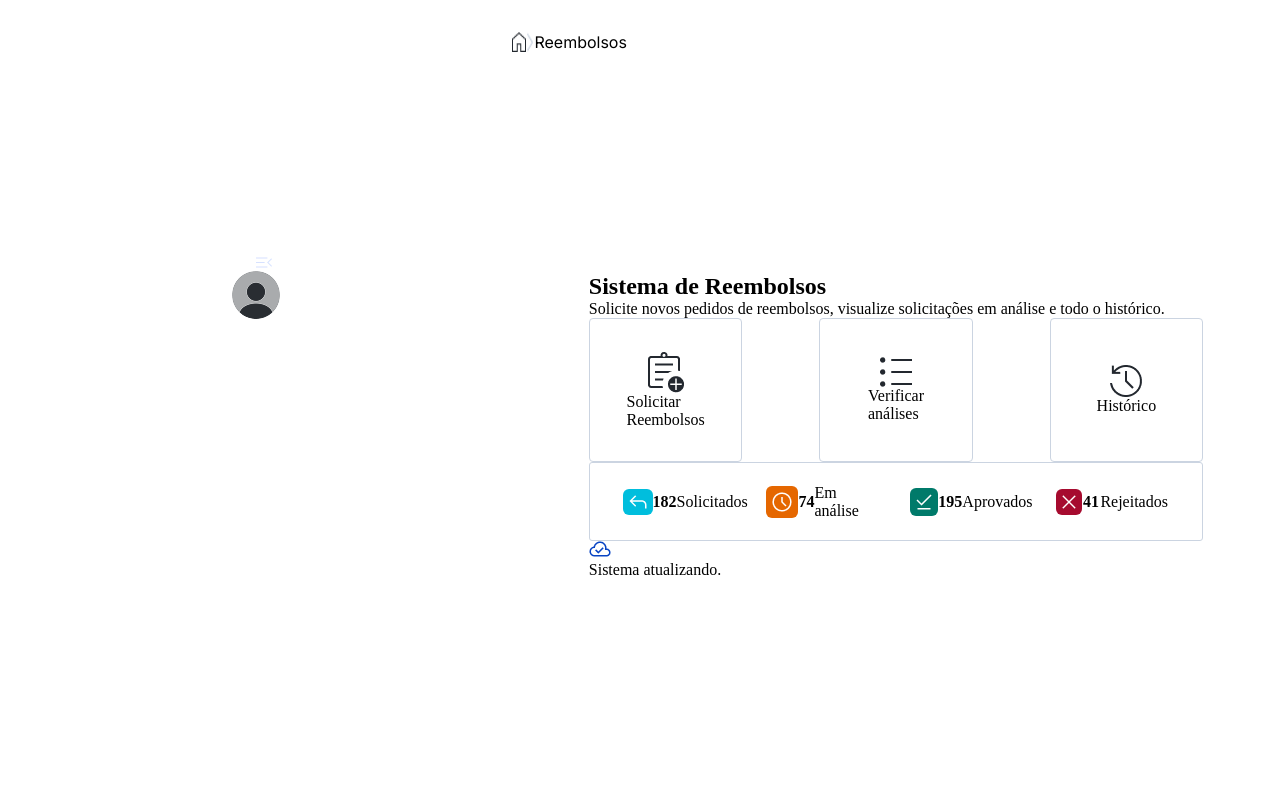
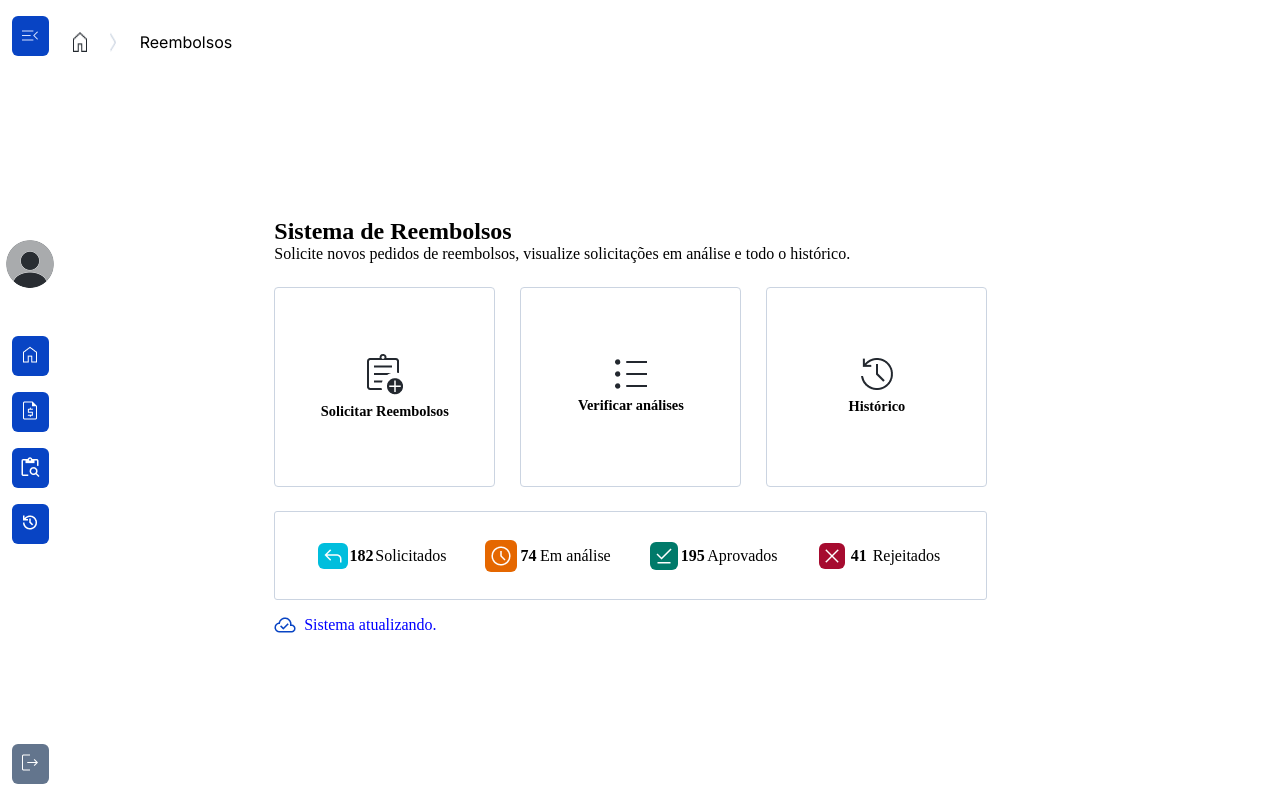
Before and after one commit to maribd1/SISPAR, a React (Vite) app: page /reembolsos in a window 1280 px wide. Built offline with nearby package versions, Linux system fonts and the light colour scheme.

Commit message:
atualizando

```diff
--- a/src/components/navbar/NavBar.module.scss
+++ b/src/components/navbar/NavBar.module.scss
@@ -39,6 +39,3 @@
         width: 100%;
     }
 }
-.navBarEstilo:hover{
-    padding: 20%;
-}
--- a/src/components/reembolsos/Reembolsos.module.scss
+++ b/src/components/reembolsos/Reembolsos.module.scss
@@ -33,15 +33,25 @@
 .conteinerCards{
     border: blue;
     display: flex;
-    width: 100%;
+    width: 90%;
     justify-content: space-between;
+    margin: 3% 0%;
 
     .card{
         border: solid .8px rgba(203, 212, 225, 1);
         display: flex;
+        align-items: center;
+        justify-content: center;
         border-radius: 4px;
-        padding: 10% 10%;
-
+        width: 31%;
+        height: 25vh;
+    }
+    .card > p{
+        text-align: center;
+        font-size: .9rem;
+        font-weight: 700;
+        width: 100%;
+        margin-top: .5rem;
     }
 }
 
@@ -56,13 +66,14 @@ border: solid;
 }
 
 .conteinerStatus {
-    width: 100%;
+    width: 90%;
     display: flex;
     justify-content: space-around;
     align-items: center;
     border: solid 1px rgba(203, 212, 225, 1);
     border-radius: 3px;
     padding: 3%;
+    margin-bottom: 1%;
 
     div{
         //   border: solid orange;
@@ -98,14 +109,22 @@ border: solid;
     padding: 6px;
 }
 
-.containerSistema{
+.conteinerSitema{
     display: flex;
-    width: 9vw;
-    justify-content: space-between;
+    width: 100%;
+    justify-content: left;
+    color: blue;
+    align-items: center;
+    font-size: 1rem;
+    margin-top: 1%;
+
+    img{
+        margin-right: 1%;
+    }
 }
 
 .centralizar{
-    width: 80%;
+    width: 65%;
     height: 100%;
     display: flex;
     flex-direction: column;
```
